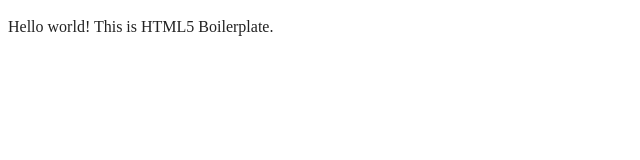
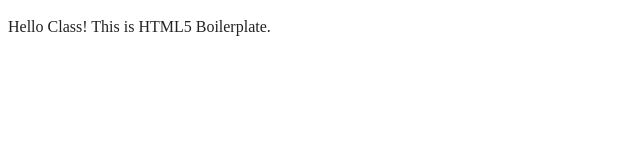
Before and after one commit to mrnnasir/HTMLAssignment_RN, a website built with webpack: page PO-HelloWorld/index.html in a window 1280 px wide. Shown: the full height of the page, 0-640 px from the left. Built offline with nearby package versions, Linux system fonts and the light colour scheme.

Commit message:
Upadate change

```diff
--- a/PO-HelloWorld/index.html
+++ b/PO-HelloWorld/index.html
@@ -25,7 +25,7 @@
 <body>
 
   <!-- Add your site or application content here -->
-  <p>Hello world! This is HTML5 Boilerplate.</p>
+  <p>Hello Class! This is HTML5 Boilerplate.</p>
   <script src="js/app.js"></script>
 
 </body>
```
